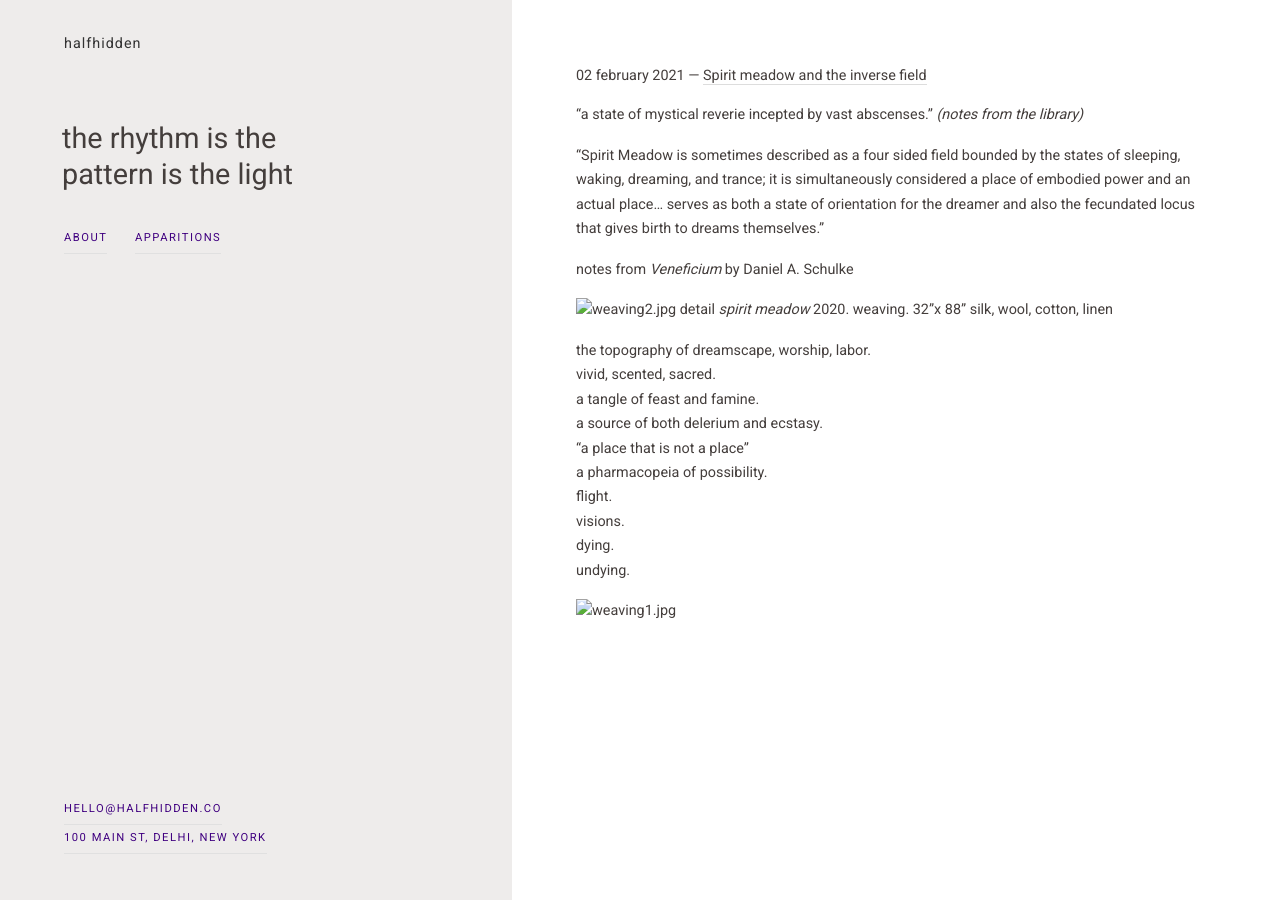
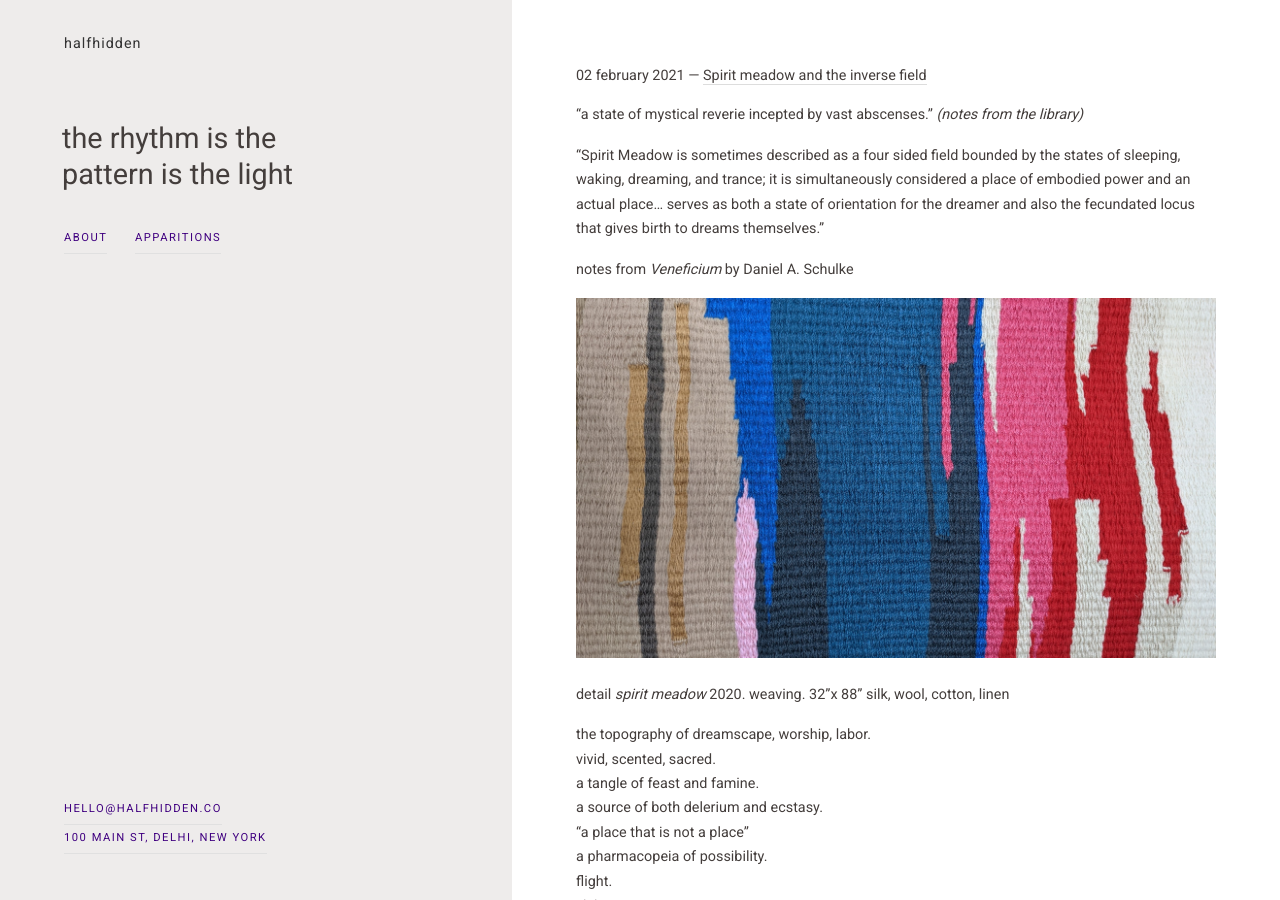
Before and after one commit to kellicain/kellicain.github.com, a Jekyll site: the page built from _posts/2021-02-02-spirit meadow and the inverse field...md, in a window 1280 px wide and 900 px high. Built offline with Jekyll 4.4.1, drawn with Linux system fonts in a browser that asks for light colours.

Commit message:
Update 2021-02-02-spirit meadow and the inverse field...md

```diff
--- a/_posts/2021-02-02-spirit meadow and the inverse field...md
+++ b/_posts/2021-02-02-spirit meadow and the inverse field...md
@@ -11,7 +11,8 @@ notes from _Veneficium_ by Daniel A. Schulke
 
 
 
-![weaving2.jpg]({{site.baseurl}}/_images/weaving2.jpg)
+![weaving2.jpg]({{site.baseurl}}/images/weaving2.jpg)
+
 detail  _spirit meadow_ 2020. weaving. 32"x 88" silk, wool, cotton, linen
 
 the topography of dreamscape, worship, labor.
@@ -27,4 +28,4 @@ undying.
 
 
 
-![weaving1.jpg]({{site.baseurl}}/_images/weaving1.jpg)
+![weaving1.jpg]({{site.baseurl}}/images/weaving1.jpg)
```
